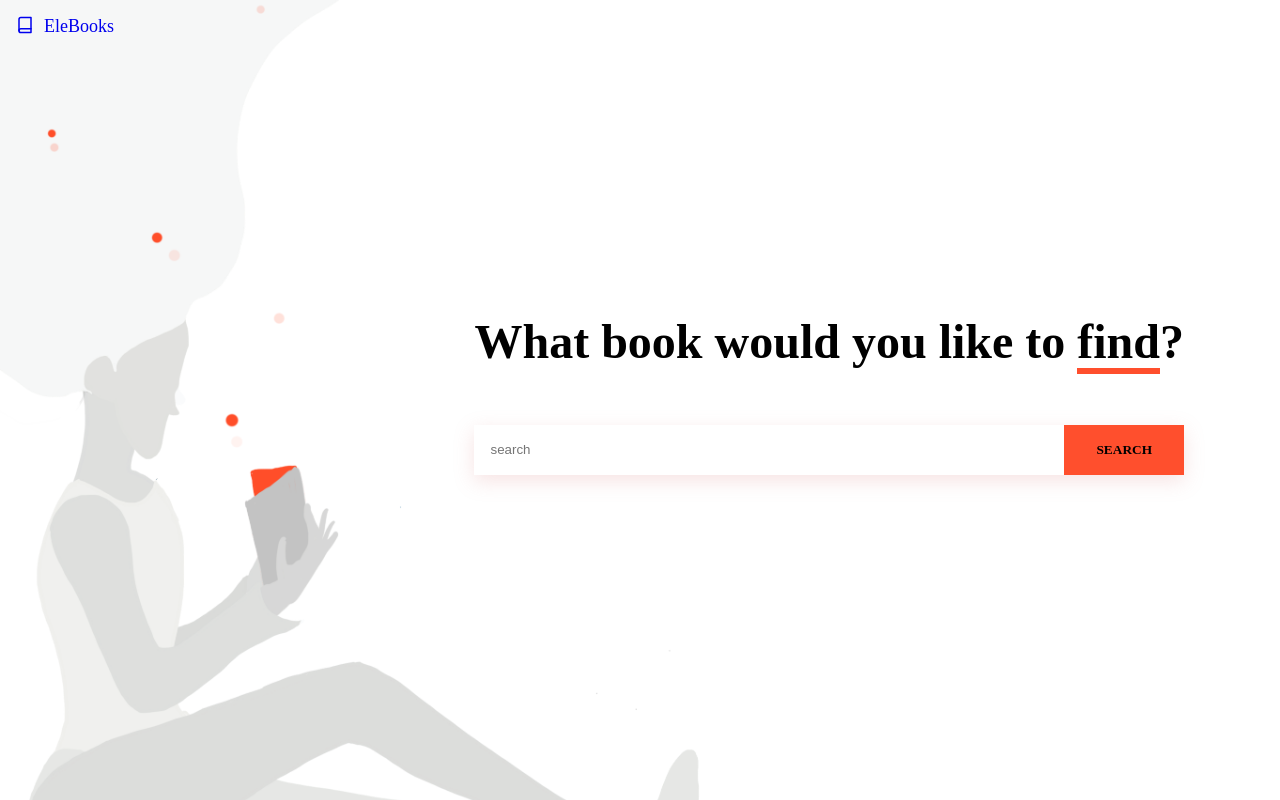
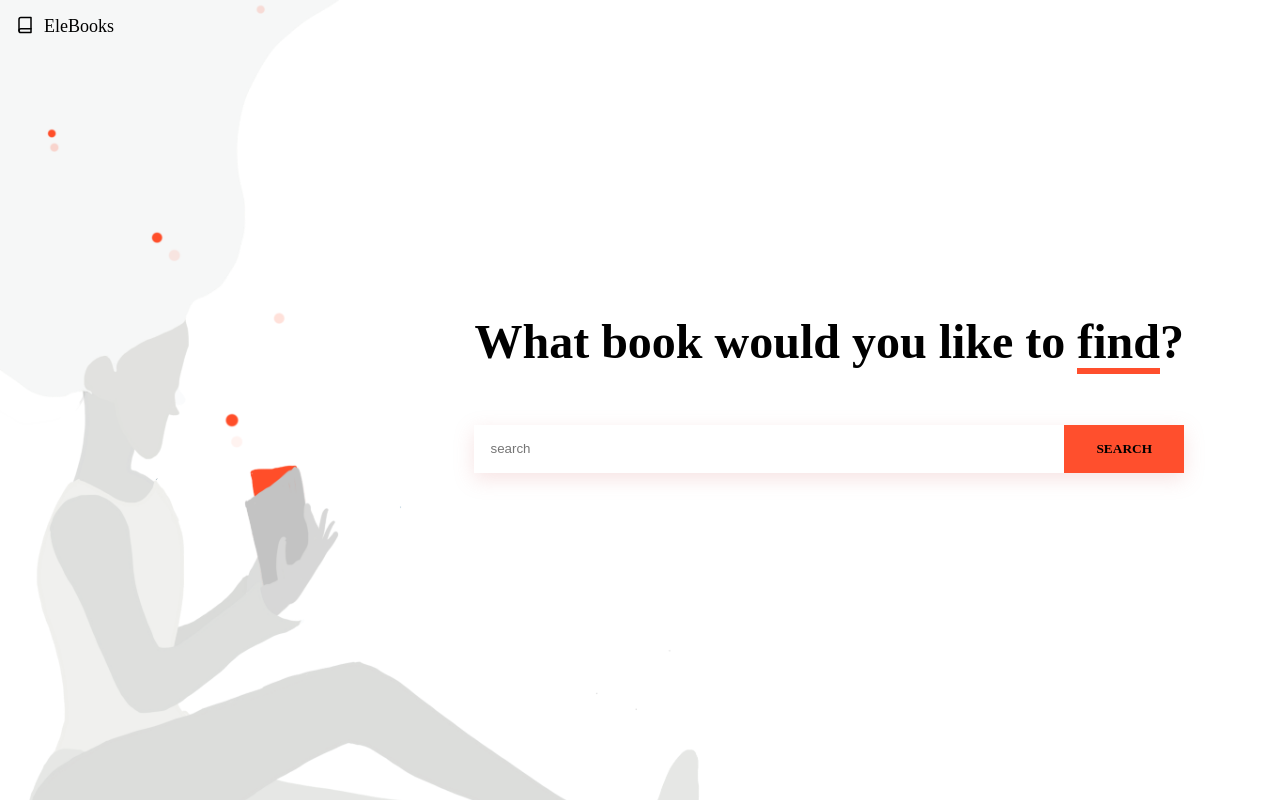
Before and after one commit to mistyhx/finding-books, a React (Create React App) app: page / in a window 1280 px wide. Built offline with nearby package versions, Linux system fonts and the light colour scheme.

Commit message:
fix safari padding

```diff
--- a/src/App.css
+++ b/src/App.css
@@ -10,6 +10,7 @@ body {
 
 a {
   text-decoration: none;
+  color: black;
 }
 
 a:visited {
@@ -35,10 +36,6 @@ a:visited {
   vertical-align: top;
 }
 
-
-
-
-
 h1,
 h2,
 h3 {
--- a/src/components/ResultPage/index.css
+++ b/src/components/ResultPage/index.css
@@ -7,7 +7,6 @@
 
 .results {
   opacity: 1;
-  animation: fadeIn 1000ms ease-in-out;
 }
 
 .pagination {
@@ -42,7 +41,7 @@
   position: -webkit-sticky;
   position: sticky;
   background: #fff;
-  z-index: 99;
+  z-index: 999;
 }
 
 .search-icon {
@@ -91,6 +90,7 @@
 .book-cover:after {
   content: "";
   position: absolute;
+  z-index: 0;
   display: block;
   top: 0px;
   right: -6px;
--- a/src/components/SearchPage/index.css
+++ b/src/components/SearchPage/index.css
@@ -13,7 +13,7 @@
 }
 
 .search-form {
-  height: 50px;
+  height: 48px;
   display: flex;
   justify-content: stretch;
   box-shadow: 0 6px 20px 0px rgba(222, 143, 143, 0.25);
@@ -28,6 +28,7 @@
 input[type="text"] {
   border: none;
   width: 100%;
+  height: 100%;
   padding: 0 1rem;
   border-radius: 0;
 }
@@ -46,6 +47,11 @@ input[type="submit"] {
   padding-left: 2rem;
   padding-right: 2rem;
   cursor: pointer;
+  /*if webkit appearance not applied the mobile browser will use it native style*/
+  -webkit-appearance: none;
+  -moz-appearance: none;
+  border-radius: 0;
+  height: 48px;
 }
 
 .highlight {
```
